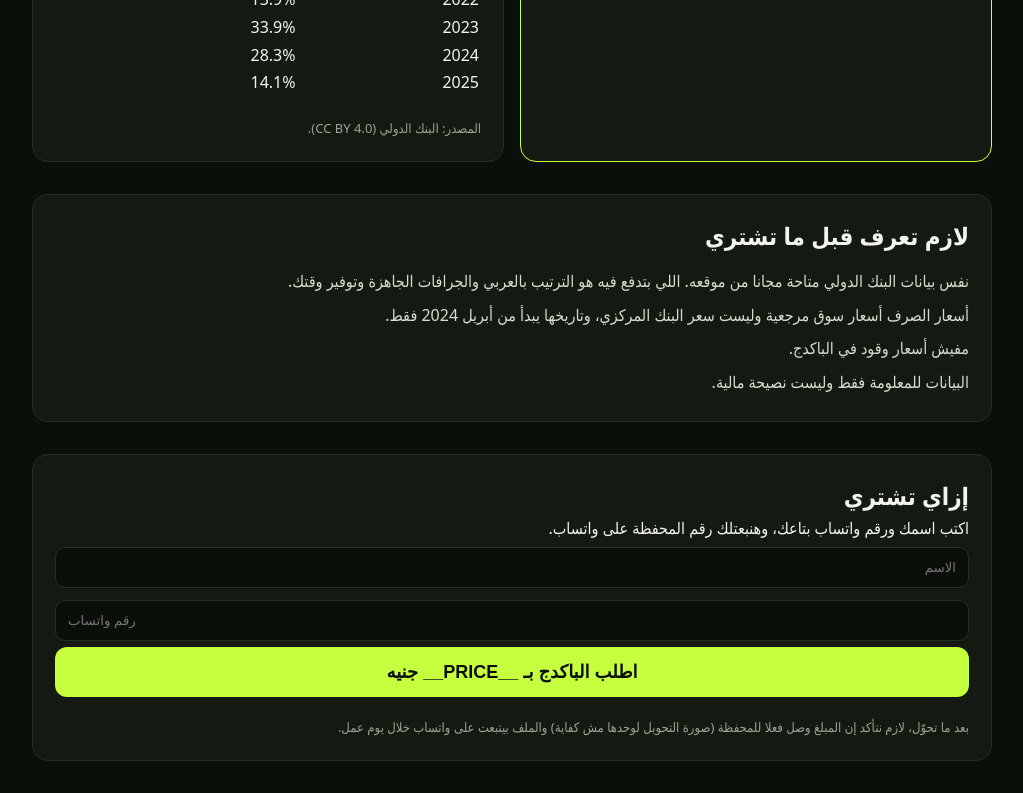
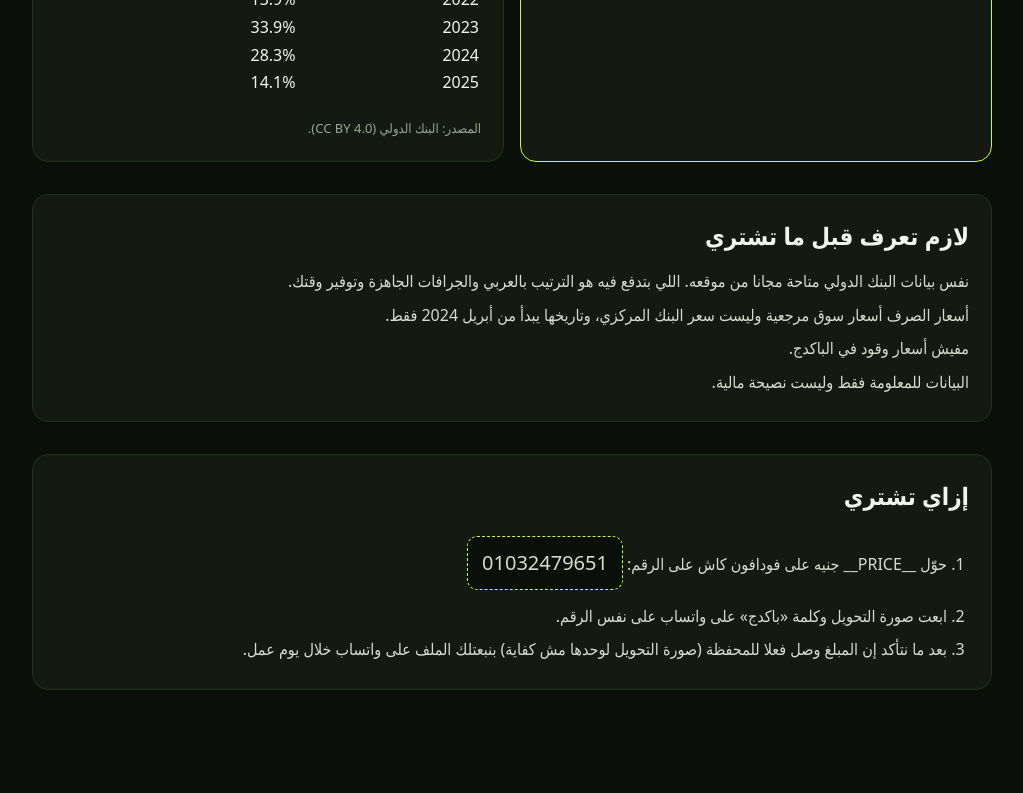
Before and after one commit to mahmoudabdalhamid10-alt/egypt-open-data-api, a plain HTML site: page app/static/pack.html in a window 1280 px wide. Shown: the part 438-1231 px from the top of the page, without its empty margins (128-1151 px from the left). After the commit the page ends 1160 px from the top, so only its background shows below. Drawn offline with Linux system fonts and the light colour scheme.

Commit message:
Update purchase instructions in pack.html

```diff
--- a/app/static/pack.html
+++ b/app/static/pack.html
@@ -35,18 +35,8 @@ code{background:#0b0f0a;padding:2px 6px;border-radius:6px;direction:ltr;display:
 <li>مفيش أسعار وقود في الباكدج.</li>
 <li>البيانات للمعلومة فقط وليست نصيحة مالية.</li></ul></div>
 <div class="steps"><h2>إزاي تشتري</h2>
-<p id="ok" style="display:none;color:#c6ff3d;font-weight:700">وصل طلبك. هنكلمك على واتساب برقم المحفظة وبعد التحويل والتأكد إن المبلغ وصل بنبعتلك الملف خلال يوم عمل.</p>
-<form id="f" action="https://formsubmit.co/mahmoudabdalhamid10@gmail.com" method="POST">
-<input type="hidden" name="_subject" value="طلب باكدج اقتصاد مصر">
-<input type="hidden" name="_captcha" value="false">
-<input type="hidden" name="_template" value="table">
-<input type="hidden" name="_next" value="https://egypt-open-data-api.onrender.com/pack?sent=1">
-<input type="hidden" name="السعر" value="__PRICE__ جنيه">
-<p>اكتب اسمك ورقم واتساب بتاعك، وهنبعتلك رقم المحفظة على واتساب.</p>
-<p><input name="الاسم" required placeholder="الاسم" style="width:100%;padding:12px;border-radius:10px;border:1px solid #243020;background:#0b0f0a;color:#f2f5ee;margin:6px 0"></p>
-<p><input name="واتساب" required inputmode="tel" placeholder="رقم واتساب" style="width:100%;padding:12px;border-radius:10px;border:1px solid #243020;background:#0b0f0a;color:#f2f5ee;margin:6px 0;direction:ltr"></p>
-<p><button type="submit" style="width:100%;padding:14px;border:0;border-radius:12px;background:#c6ff3d;color:#0b0f0a;font-size:18px;font-weight:800">اطلب الباكدج بـ __PRICE__ جنيه</button></p>
-<p class="note">بعد ما تحوّل، لازم نتأكد إن المبلغ وصل فعلا للمحفظة (صورة التحويل لوحدها مش كفاية) والملف بيتبعت على واتساب خلال يوم عمل.</p>
-</form></div>
-<script>if(location.search.includes("sent=1")){document.getElementById("ok").style.display="block";document.getElementById("f").style.display="none"}</script>
+<ol>
+<li>حوّل __PRICE__ جنيه على فودافون كاش على الرقم: <div class="num">01032479651</div></li>
+<li>ابعت صورة التحويل وكلمة «باكدج» على واتساب على نفس الرقم.</li>
+<li>بعد ما نتأكد إن المبلغ وصل فعلا للمحفظة (صورة التحويل لوحدها مش كفاية) بنبعتلك الملف على واتساب خلال يوم عمل.</li></ol></div>
 </div></body></html>
```
